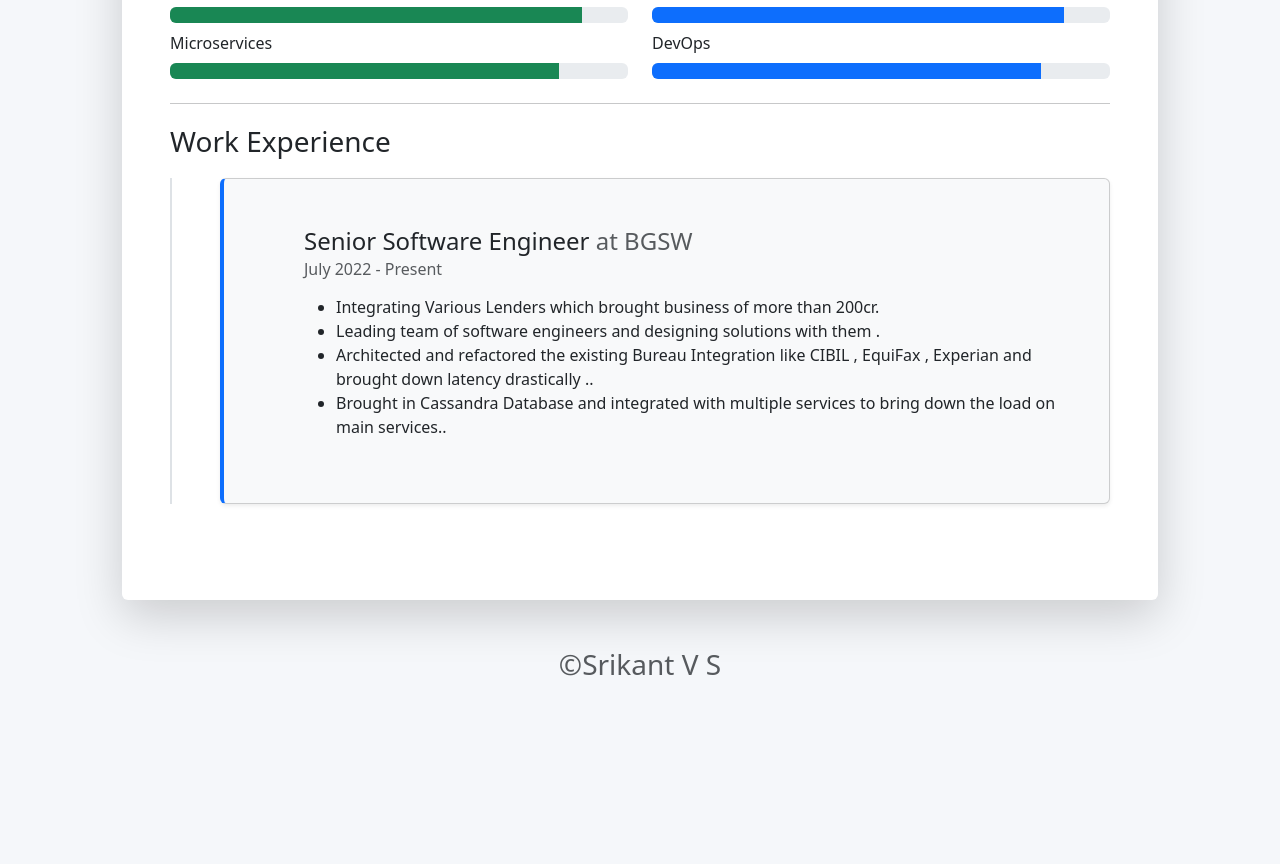
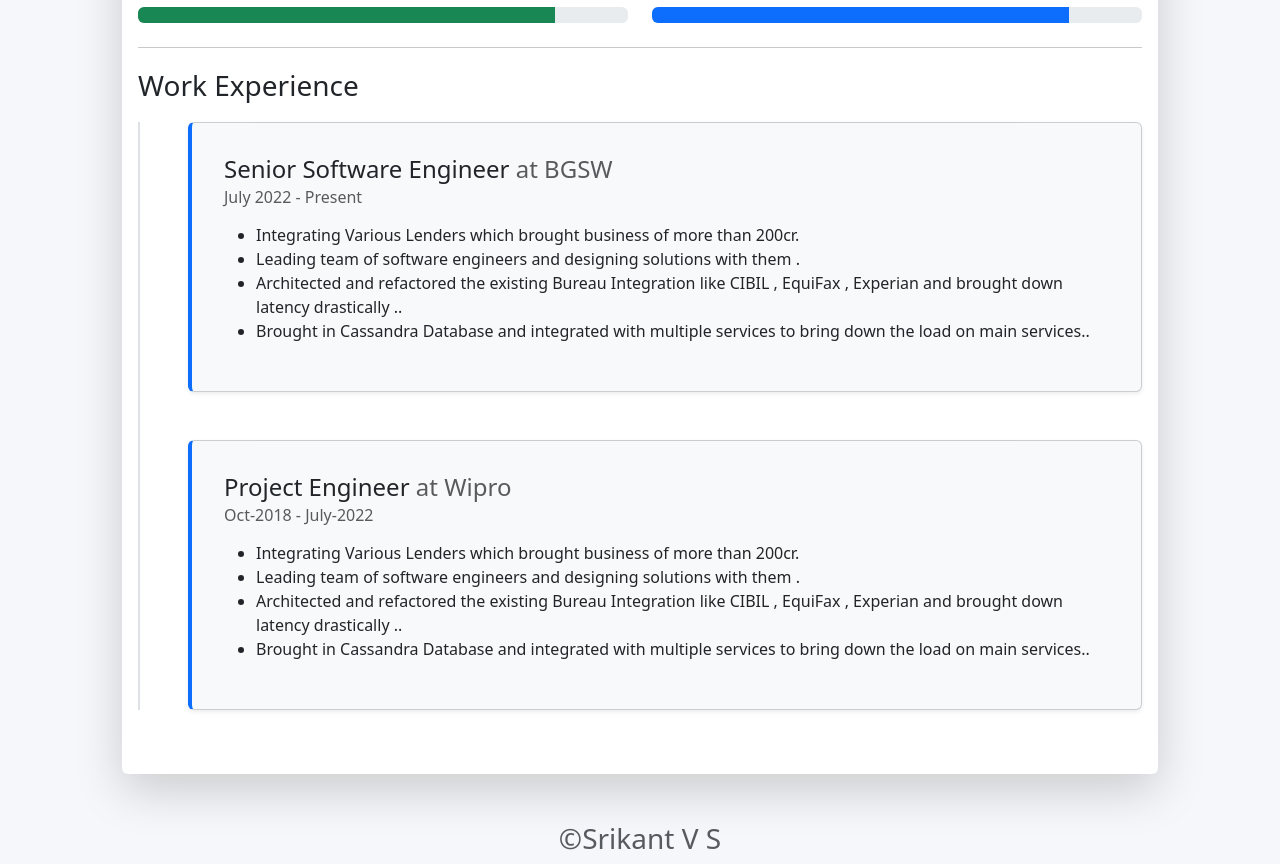
Before and after one commit to srikantvs26/codespaces-react, a React (Vite) app: page / in a window 1280 px wide. Shown: the part 820-1684 px from the top of the page. Before the commit the page ends 1510 px from the top, so only its background shows below. Built offline with nearby package versions, Linux system fonts and the light colour scheme.

Commit message:
Added new work xp card fixed margins for small screens

```diff
--- a/src/App.jsx
+++ b/src/App.jsx
@@ -1,12 +1,13 @@
-import './App.css';
-import './scss/styles.scss';
-import logo from './logo.svg';
-import profilePic from './assets/profilePic.jpg';
-import { useEffect } from 'react';
-import AOS from 'aos';
-import 'aos/dist/aos.css';
-import Header from './Header';
-import { Footer } from './Footer';
+import "./App.css";
+import "./scss/styles.scss";
+import logo from "./logo.svg";
+import profilePic from "./assets/profilePic.jpg";
+import { useEffect } from "react";
+import AOS from "aos";
+import "aos/dist/aos.css";
+import Header from "./Header";
+import { Footer } from "./Footer";
+import WorkXp from "./components/WorkXp";
 
 function App() {
   useEffect(() => {
@@ -18,7 +19,7 @@
       <Header />
       <main>
         <div className="container">
-          <div className="shadow-lg p-5 mb-5 bg-white rounded">
+          <div className="shadow-lg p-3 mb-5 bg-white rounded">
             <div className="cover-bg p-4 p-lg-5">
               <div className="row">
                 <div className="col-lg-4 col-md-5">
@@ -141,7 +142,7 @@
                   >
                     <div
                       className="progress-bar bg-success"
-                      style={{ width: '80%' }}
+                      style={{ width: "80%" }}
                       data-aos="zoom-in-right"
                       data-aos-delay="100"
                       data-aos-once="true"
@@ -161,7 +162,7 @@
                   >
                     <div
                       className="progress-bar bg-success"
-                      style={{ width: '90%' }}
+                      style={{ width: "90%" }}
                       data-aos="zoom-in-right"
                       data-aos-delay="200"
                       data-aos-once="true"
@@ -181,7 +182,7 @@
                   >
                     <div
                       className="progress-bar bg-success"
-                      style={{ width: '85%' }}
+                      style={{ width: "85%" }}
                       data-aos="zoom-in-right"
                       data-aos-delay="300"
                       data-aos-once="true"
@@ -202,7 +203,7 @@
                   >
                     <div
                       className="progress-bar "
-                      style={{ width: '80%' }}
+                      style={{ width: "80%" }}
                       data-aos="zoom-in-right"
                       data-aos-delay="100"
                       data-aos-once="true"
@@ -222,7 +223,7 @@
                   >
                     <div
                       className="progress-bar "
-                      style={{ width: '90%' }}
+                      style={{ width: "90%" }}
                       data-aos="zoom-in-right"
                       data-aos-delay="200"
                       data-aos-once="true"
@@ -242,7 +243,7 @@
                   >
                     <div
                       className="progress-bar"
-                      style={{ width: '85%' }}
+                      style={{ width: "85%" }}
                       data-aos="zoom-in-right"
                       data-aos-delay="300"
                       data-aos-once="true"
@@ -254,42 +255,7 @@
             <hr />
             <div className="row">
               <div className="col-lg-12">
-                <p className="text-dark fs-3 fw-normal">Work Experience</p>
-                <div className="timeline border-start border-2">
-                  <div className="card ms-lg-5 ms-sm-5 ps-5 border-left shadow-sm p-3 mb-5 bg-body-tertiary rounded">
-                    <div className="card-body m-3">
-                      <h4 className="card-title">
-                        Senior Software Engineer
-                        <span className="text-muted"> at BGSW</span>
-                      </h4>
-                      <h6 className="card-subtitle mb-2 text-body-secondary mb-3">
-                        July 2022 - Present
-                      </h6>
-                      <div className="card-text">
-                        <ul>
-                          <li>
-                            Integrating Various Lenders which brought business
-                            of more than 200cr.
-                          </li>
-                          <li>
-                            Leading team of software engineers and designing
-                            solutions with them .
-                          </li>
-                          <li>
-                            Architected and refactored the existing Bureau
-                            Integration like CIBIL , EquiFax , Experian and
-                            brought down latency drastically ..
-                          </li>
-                          <li>
-                            Brought in Cassandra Database and integrated with
-                            multiple services to bring down the load on main
-                            services..
-                          </li>
-                        </ul>
-                      </div>
-                    </div>
-                  </div>
-                </div>
+                <WorkXp />
               </div>
             </div>
           </div>
--- /dev/null
+++ b/src/components/WorkXp.jsx
@@ -0,0 +1,78 @@
+function WorkXp() {
+  return (
+    <>
+      <p className="text-dark fs-3 fw-normal">Work Experience</p>
+      <div className="timeline border-start border-2">
+        {/* <div className="card-group mb-5"> */}
+        <div className="card ms-5 mb-5 border-left shadow-sm bg-body-tertiary rounded">
+          <div className="card-body m-3">
+            <h4 className="card-title">
+              Senior Software Engineer
+              <span className="text-muted"> at BGSW</span>
+            </h4>
+            <h6 className="card-subtitle mb-2 text-body-secondary mb-3">
+              July 2022 - Present
+            </h6>
+            <div className="card-text">
+              <ul>
+                <li>
+                  Integrating Various Lenders which brought business of more
+                  than 200cr.
+                </li>
+                <li>
+                  Leading team of software engineers and designing solutions
+                  with them .
+                </li>
+                <li>
+                  Architected and refactored the existing Bureau Integration
+                  like CIBIL , EquiFax , Experian and brought down latency
+                  drastically ..
+                </li>
+                <li>
+                  Brought in Cassandra Database and integrated with multiple
+                  services to bring down the load on main services..
+                </li>
+              </ul>
+            </div>
+          </div>
+        </div>
+
+        <div className="card ms-5 mb-5 border-left shadow-sm bg-body-tertiary rounded">
+          <div className="card-body m-3">
+            <h4 className="card-title">
+              Project Engineer
+              <span className="text-muted"> at Wipro</span>
+            </h4>
+            <h6 className="card-subtitle mb-2 text-body-secondary mb-3">
+              Oct-2018 - July-2022
+            </h6>
+            <div className="card-text">
+              <ul>
+                <li>
+                  Integrating Various Lenders which brought business of more
+                  than 200cr.
+                </li>
+                <li>
+                  Leading team of software engineers and designing solutions
+                  with them .
+                </li>
+                <li>
+                  Architected and refactored the existing Bureau Integration
+                  like CIBIL , EquiFax , Experian and brought down latency
+                  drastically ..
+                </li>
+                <li>
+                  Brought in Cassandra Database and integrated with multiple
+                  services to bring down the load on main services..
+                </li>
+              </ul>
+            </div>
+          </div>
+        </div>
+        {/* </div> */}
+      </div>
+    </>
+  );
+}
+
+export default WorkXp;
```
